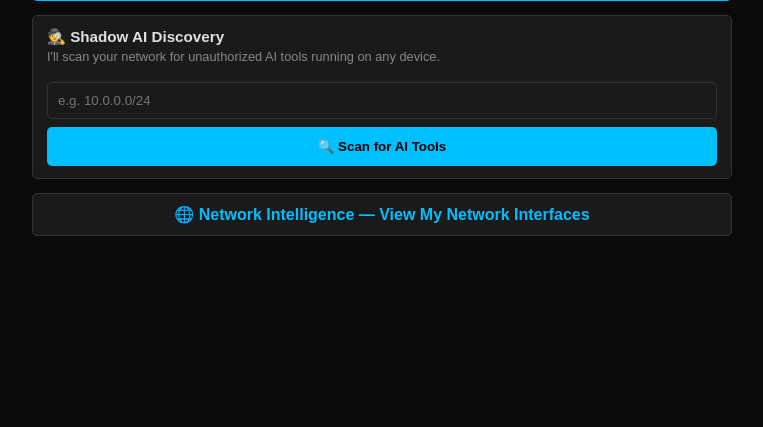
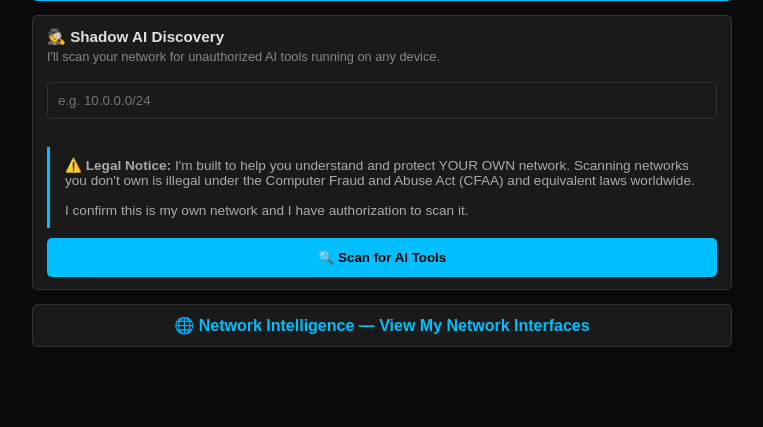
Before and after one commit to PRXSM/recon-ai, a Flask app: page / in a window 1280 px wide. Shown: the part 1166-1593 px from the top of the page, without its empty margins (258-1021 px from the left). Before the commit the page ends 1402 px from the top, so only its background shows below. Run offline with Flask 3, Linux system fonts and the light colour scheme.

Commit message:
Phase 14 audit fixes — auth ordering, Shadow AI gate, NIST dedup
- app.py: move authorization check before IP and tools validation
- app.py: add authorization gate to /shadow-ai-scan route
- index.html: add authorization checkbox to Shadow AI form
- nist_owasp.py: fix NIST double-counting with set() dedup

```diff
--- a/app.py
+++ b/app.py
@@ -203,6 +203,11 @@ def scan():
     ai_mode = request.form.get("ai_mode", "offline")
     needs_target = any(t in tools for t in ("port_scanner", "network_mapper", "vuln_reporter"))
 
+    authorized = request.form.get("authorized")
+    if not authorized:
+        return render_template("index.html",
+            error="You must confirm you have authorization to scan this network before proceeding.")
+
     # validate IP when a network tool is selected
     if needs_target and not is_valid_ip(ip):
         return render_template("index.html",
@@ -211,11 +216,6 @@ def scan():
     if not tools:
         return render_template("index.html",
             error="Please select at least one tool to run.")
-
-    authorized = request.form.get("authorized")
-    if not authorized:
-        return render_template("index.html",
-        error="You must confirm you have authorization to scan this network before proceeding.")
 
     report_data = {
         "mode": "Custom Scan",
@@ -464,6 +464,11 @@ def download_report():
 
 @app.route("/shadow-ai-scan", methods=["POST"])
 def shadow_ai_scan():
+    authorized = request.form.get("authorized")
+    if not authorized:
+        return render_template("index.html",
+            error="You must confirm you have authorization to scan this network before proceeding.")
+
     ip = request.form.get("target", "").strip()
     if not is_valid_ip(ip):
         return render_template("index.html",
--- a/nist_owasp.py
+++ b/nist_owasp.py
@@ -387,7 +387,7 @@ def generate_compliance_summary(findings):
     seen_owasp = {}
 
     for finding in findings:
-        for category in finding.get("nist_categories", []):
+        for category in set(finding.get("nist_categories", [])):
             if category in nist_counts:
                 nist_counts[category] += 1
 
--- a/templates/index.html
+++ b/templates/index.html
@@ -301,6 +301,15 @@
                 I'll scan your network for unauthorized AI tools running on any device.
             </div>
             <input type="text" name="target" placeholder="e.g. 10.0.0.0/24" style="margin-bottom:8px;">
+            <div class="privacy-notice" style="margin-bottom:10px;">
+                ⚠️ <strong>Legal Notice:</strong> I'm built to help you understand
+                and protect YOUR OWN network. Scanning networks you don't
+                own is illegal under the Computer Fraud and Abuse Act (CFAA) and
+                equivalent laws worldwide.
+                <br><br>
+                <input type="checkbox" name="authorized" required>
+                I confirm this is my own network and I have authorization to scan it.
+            </div>
             <button type="submit" style="margin-top:0;">🔍 Scan for AI Tools</button>
         </div>
     </form>
```
